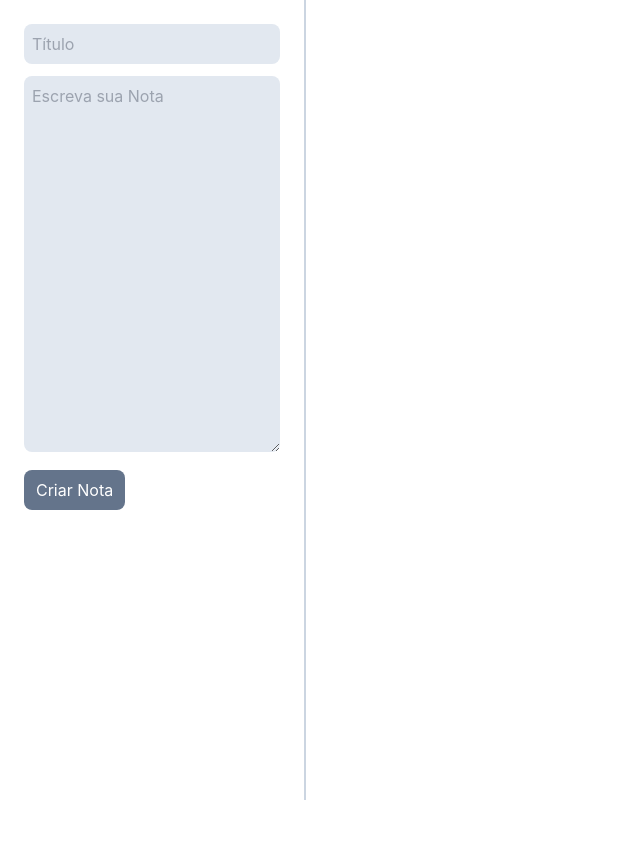
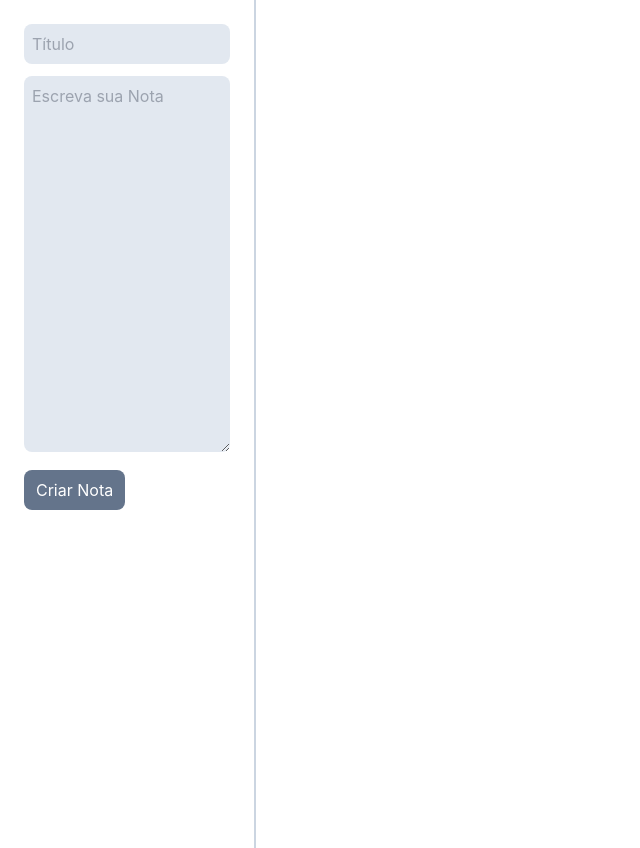
Before and after one commit to vitorbrito1694/notas-react, a React (Create React App) app: page / in a window 1280 px wide. Shown: the whole page, without its empty margins (0-640 px from the left). Before the commit the page ends 800 px from the top, so only its background shows below. Built offline with nearby package versions, Linux system fonts and the light colour scheme.

Commit message:
Corrigir comportamento da nota

```diff
--- a/src/App.js
+++ b/src/App.js
@@ -8,6 +8,7 @@
     this.notas = [];
   }
   criarNota(titulo, texto) {
+    //funcao para criar nota
     const novaNota = { titulo, texto };
     this.notas.push(novaNota);
     console.log("uma nova nota foi criada" + titulo + " " + texto);
@@ -15,7 +16,7 @@
   render() {
     return (
       <section className="flex flex-row">
-        <div className="basis-1/5">
+        <div className="basis-1/5 p-6 border-solid border-r-2 border-slate-300">
           <FormularioCadastro criarNota={this.criarNota.bind(this)} />
         </div>
         <div className="basis-4/5 p-6">
--- a/src/components/CardNota.jsx
+++ b/src/components/CardNota.jsx
@@ -5,6 +5,7 @@
     return (
       <section className="w-60 bg-slate-200 p-4 rounded-lg">
         <header>
+          <h4>{this.props.categoria}</h4>
           <h3 className="font-bold text-slate-500 mb-2">Tarefa1</h3>
         </header>
         <p className="p-2">Escreva sua nota</p>
--- a/src/components/FormularioCadastro.jsx
+++ b/src/components/FormularioCadastro.jsx
@@ -26,9 +26,9 @@
   render() {
     return (
       <form className="" onSubmit={this._criarNota.bind(this)}>
-        <div className="h-screen bg-slate-0 border-solid border-r-2 border-slate-300">
+        <div className="h-screen bg-slate-0">
           <input
-            className="flex-initial w-64 bg-slate-200 p-2 mt-6 mx-6 rounded-lg"
+            className="flex-initial w-full bg-slate-200 p-2 rounded-lg"
             type="text"
             name="form__titulo"
             id="form__titulo"
@@ -36,14 +36,14 @@
             onChange={this._handleMudancaTitulo.bind(this)}
           />
           <textarea
-            className="flex-initial w-64 bg-slate-200 p-2 mt-3 mx-6 rounded-lg"
+            className="flex-initial w-full bg-slate-200 p-2 mt-3 rounded-lg"
             name="form__texto"
             id="form__texto"
             rows={15}
             placeholder="Escreva sua Nota"
             onChange={this._handleMudancaTexto.bind(this)}
           ></textarea>
-          <button className=" bg-slate-500 px-3 py-2 mx-6 mt-3 rounded-lg text-white">
+          <button className=" bg-slate-500 px-3 py-2 mt-3 rounded-lg text-white">
             Criar Nota
           </button>
         </div>
--- a/src/components/ListaDeNotas.jsx
+++ b/src/components/ListaDeNotas.jsx
@@ -4,13 +4,12 @@
 class ListaDeNotas extends Component {
   render() {
     return (
-      <ul className="flex flex-wrap">
+      <ul className="flex justify-start flex-wrap ">
         {this.props.notas.map((categoria, index) => {
           return (
-            <div className="flex-1 w-64 max-w-full" key={index}>
+            <div className="flex-initial w-64 max-w-full" key={index}>
               <li>
-                <div>{categoria}</div>
-                <CardNota />
+                <CardNota categoria={categoria} />
               </li>
             </div>
           );
```
